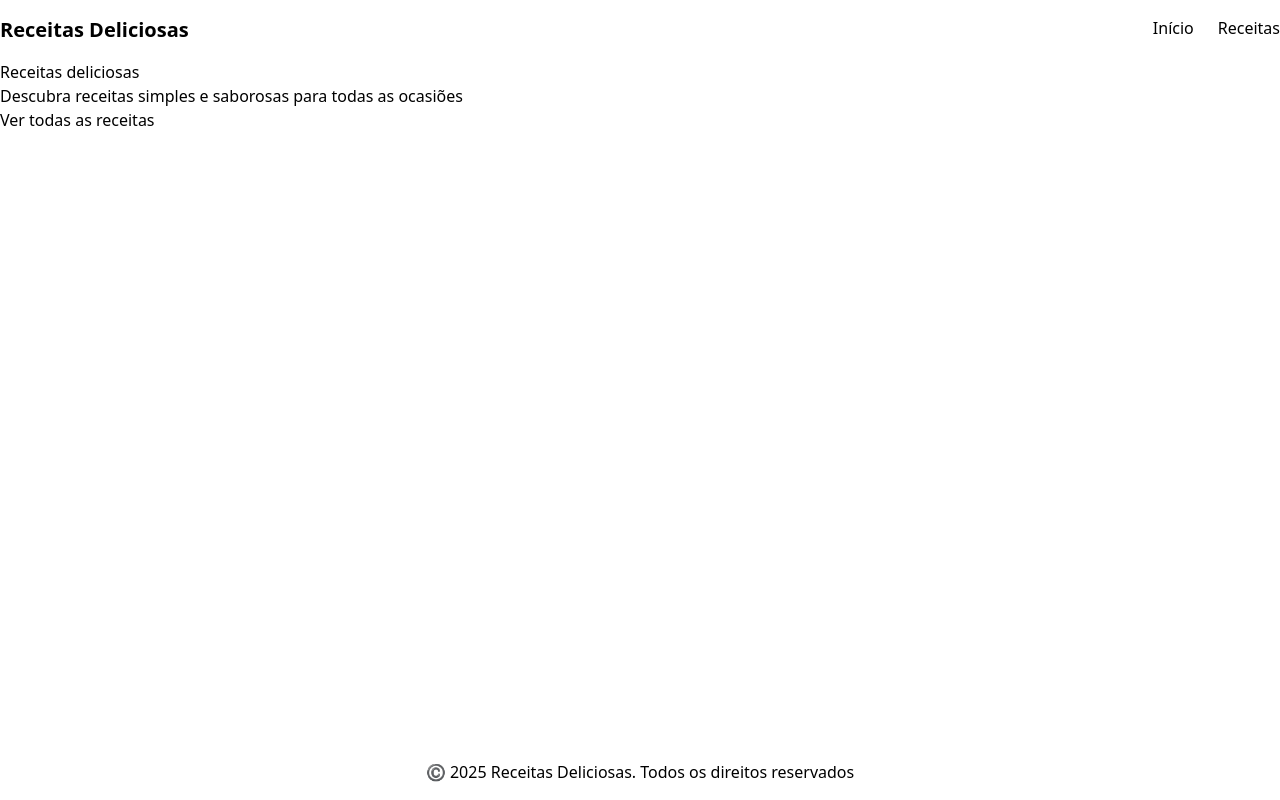
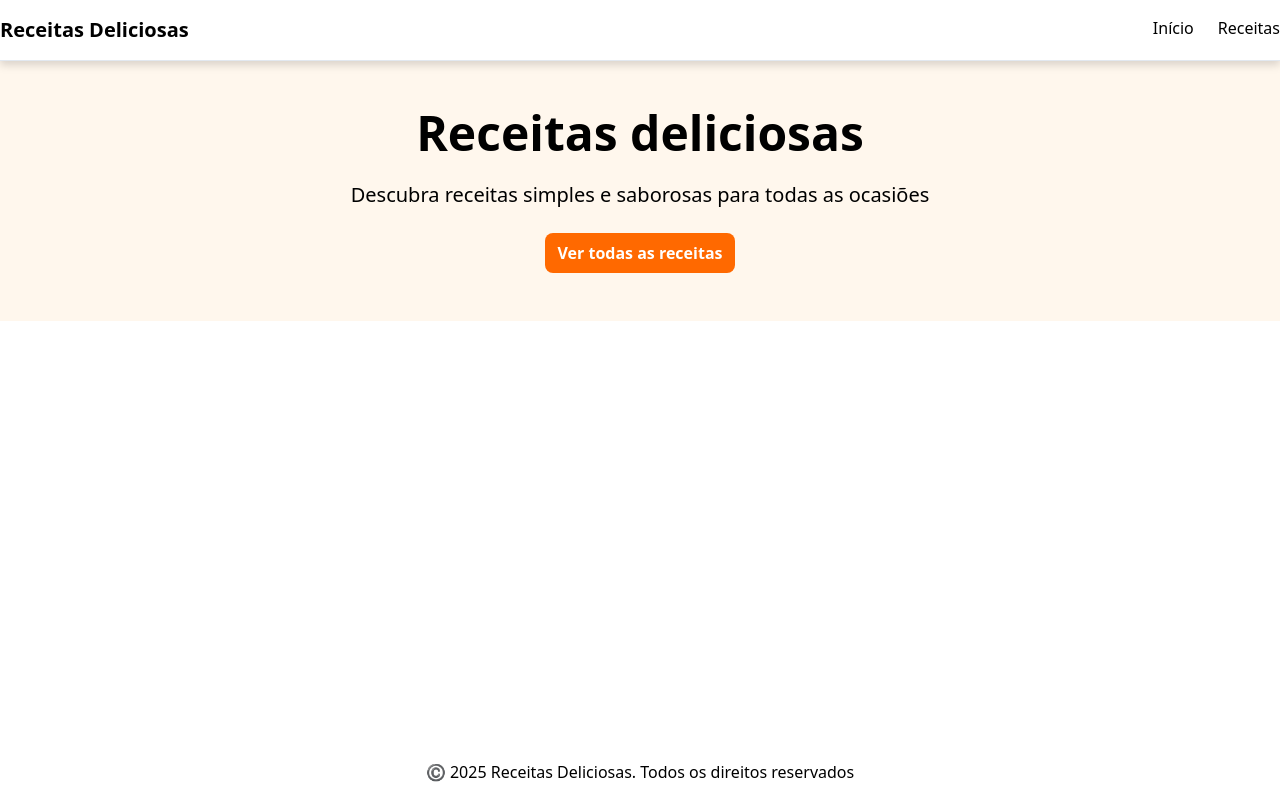
Before and after one commit to fabriciopontesf/Receitas, a Next.js app: page / in a window 1280 px wide. Built offline with nearby package versions, Linux system fonts and the light colour scheme.

Commit message:
feat: adiciona estilos da secao Hero

```diff
--- a/src/app/page.tsx
+++ b/src/app/page.tsx
@@ -3,18 +3,17 @@ import Link from "next/link";
 export default function Home() {
   return (
     <main className="flex-grow">
-      <div className="container mx-auto">
+
         {/*seção Hero*/}
-
-        <section>
-          <h1>Receitas deliciosas</h1>
-          <p>Descubra receitas simples e saborosas para todas as ocasiões</p>
-
-          <Link href="/receitas">
-            Ver todas as receitas
-          </Link>
+        <section className="bg-orange-50 py-12">
+          <div className="container mx-auto flex flex-col gap-6 items-center">
+            <h1 className="text-5xl font-bold">Receitas deliciosas</h1>
+            <p className="text-xl">Descubra receitas simples e saborosas para todas as ocasiões</p>
+            <Link className="bg-orange-500 text-white font-bold rounded-lg px-3 py-2" href="/receitas">
+              Ver todas as receitas
+            </Link>
+          </div>
         </section>
-      </div>
     </main>
   );
 }
--- a/src/components/Header/index.tsx
+++ b/src/components/Header/index.tsx
@@ -2,7 +2,7 @@ import Link from "next/link";
 
 export default function Header() {
     return (
-        <header className="w-full bg-white text-black py-4">
+        <header className="w-full bg-white text-black py-4 border-b border-slate-200 drop-shadow-lg">
             <div className="flex justify-between container mx-auto">
                 <Link className="text-xl font-bold hover:scale-105 transition-all" href="/">Receitas Deliciosas</Link>
                 <nav className="flex gap-6">
```
